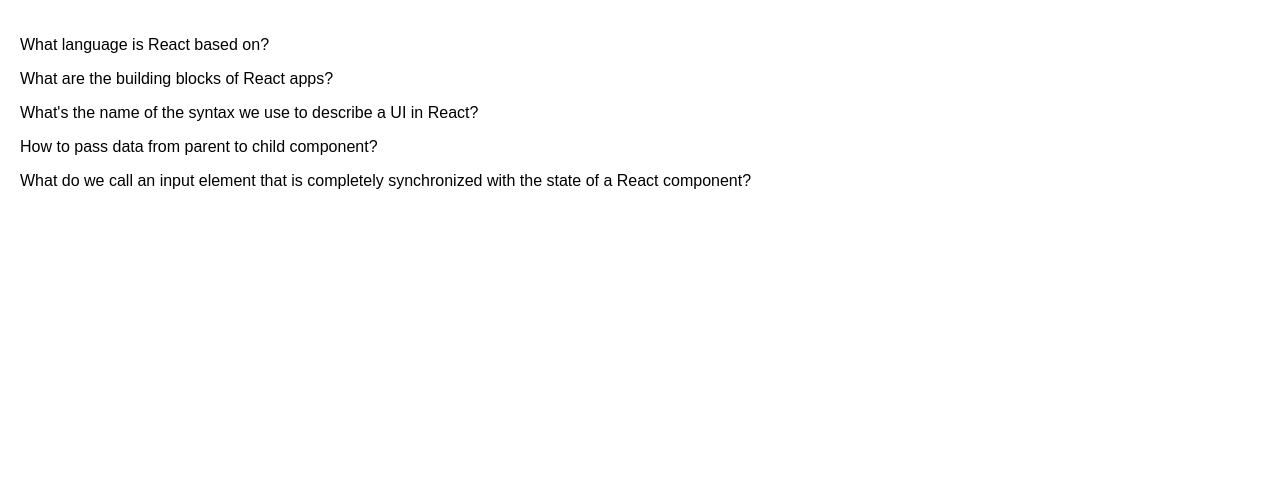
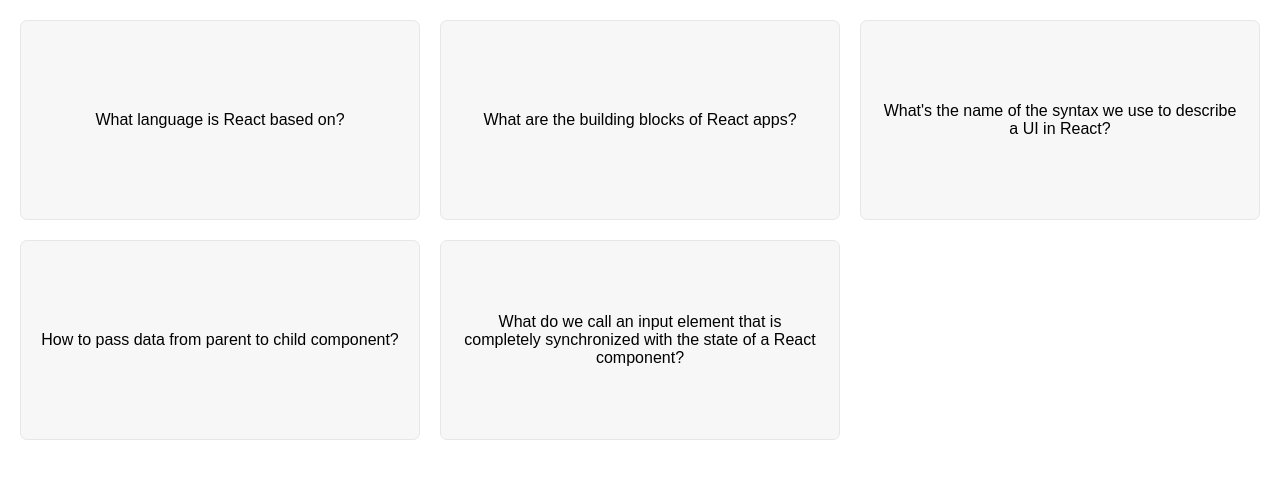
Before and after one commit to omoladeajala/flashcard, a React (Create React App) app: page / in a window 1280 px wide. Shown: the top 478 px of the page. Built offline with nearby package versions, Linux system fonts and the light colour scheme.

Commit message:
Refactor FlashCard component to apply card styling and improve layout

```diff
--- a/src/App.css
+++ b/src/App.css
@@ -12,9 +12,10 @@ body {
   grid-template-columns: 1fr 1fr 1fr;
   gap: 20px;
 }
-.flashcards div {
+.card {
   border: 1px solid #e7e7e7;
   background-color: #f7f7f7;
+/* background-color: #d33; */
   border-radius: 7px;
   aspect-ratio: 2/1;
   display: flex;
--- a/src/App.js
+++ b/src/App.js
@@ -40,9 +40,9 @@ const questions = [
 
 function FlashCard({ questions }) {
   return (
-    <div>
+    <div className="flashcards">
       {questions.map((question) => (
-        <div key={question.id}>
+        <div key={question.id} className="card">
           <p>{question.question}</p>
         </div>
       ))}
```
